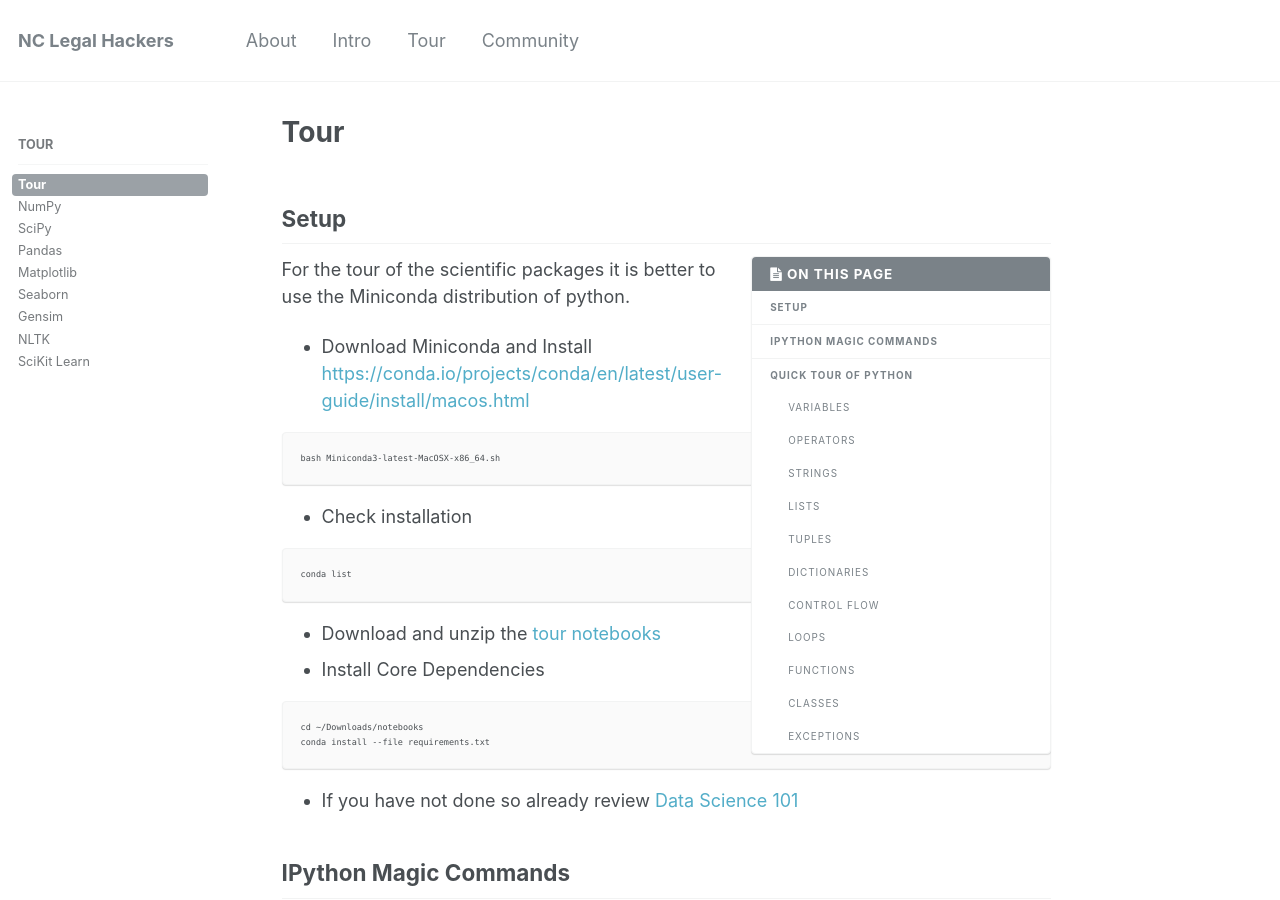
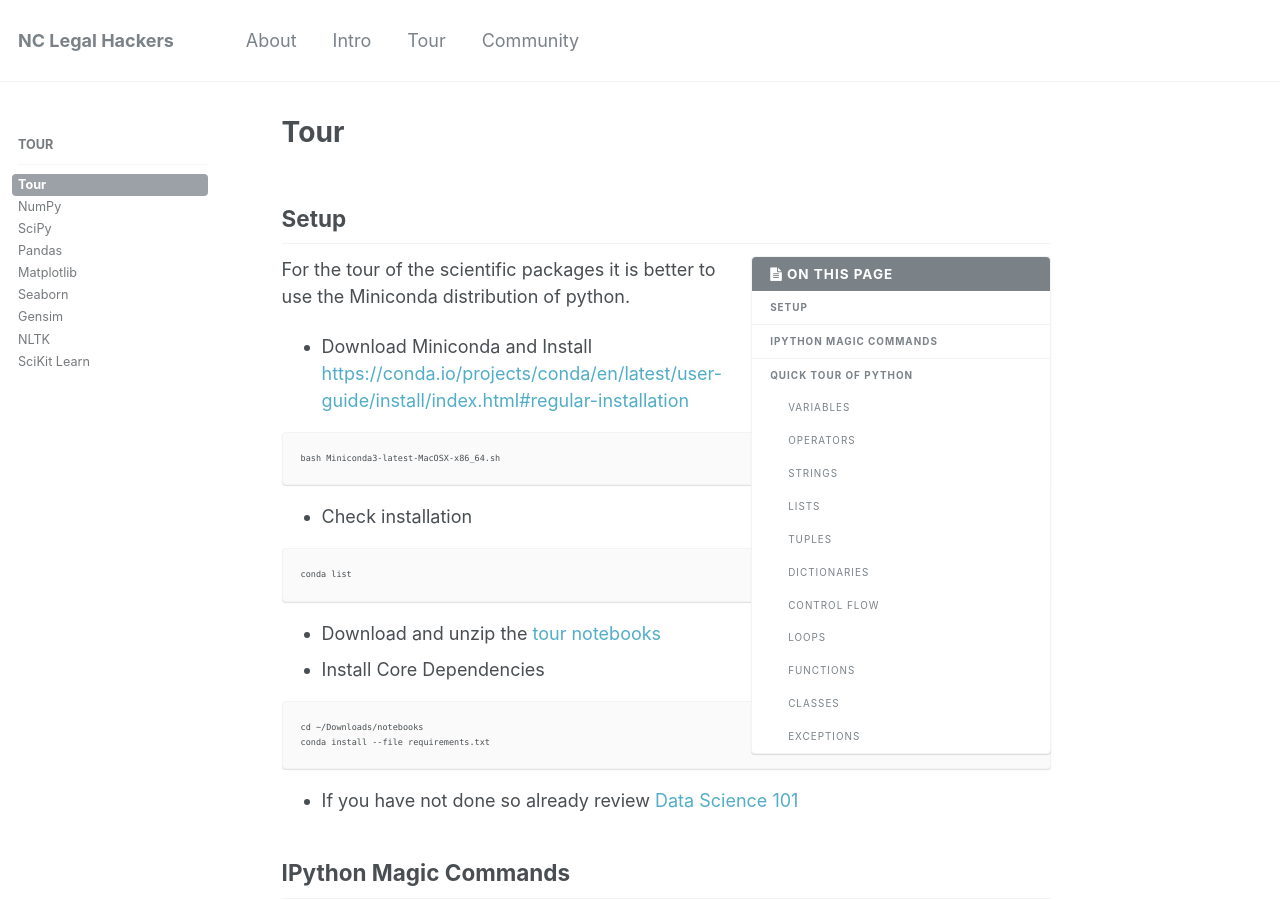
Before and after one commit to halkypi/lh, a Jekyll site: the page built from _tour/01-setup.md, in a window 1280 px wide and 900 px high. Built offline with Jekyll 4.4.1, drawn with Linux system fonts in a browser that asks for light colours; some of the changed lines change nothing that is shown.

Commit message:
Update 01-setup.md

````diff
--- a/_tour/01-setup.md
+++ b/_tour/01-setup.md
@@ -11,7 +11,7 @@ published: true
 For the tour of the scientific packages it is better to use the Miniconda distribution of python.
 
 
-*    Download Miniconda and Install [https://conda.io/projects/conda/en/latest/user-guide/install/macos.html](https://docs.conda.io/en/latest/miniconda.html)
+*    Download Miniconda and Install [https://conda.io/projects/conda/en/latest/user-guide/install/index.html#regular-installation](https://conda.io/projects/conda/en/latest/user-guide/install/index.html#regular-installation)
 
 ```
 bash Miniconda3-latest-MacOSX-x86_64.sh
````
